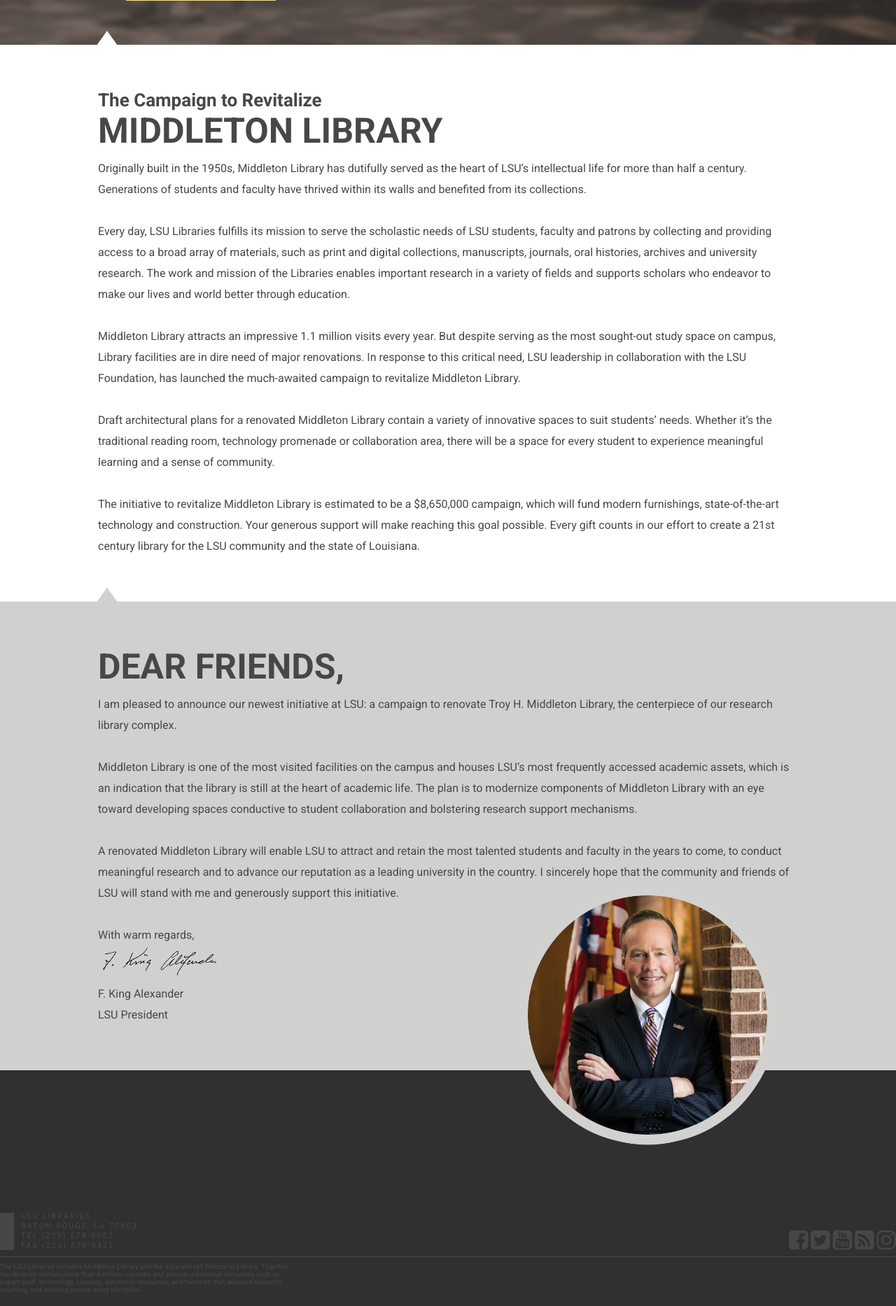
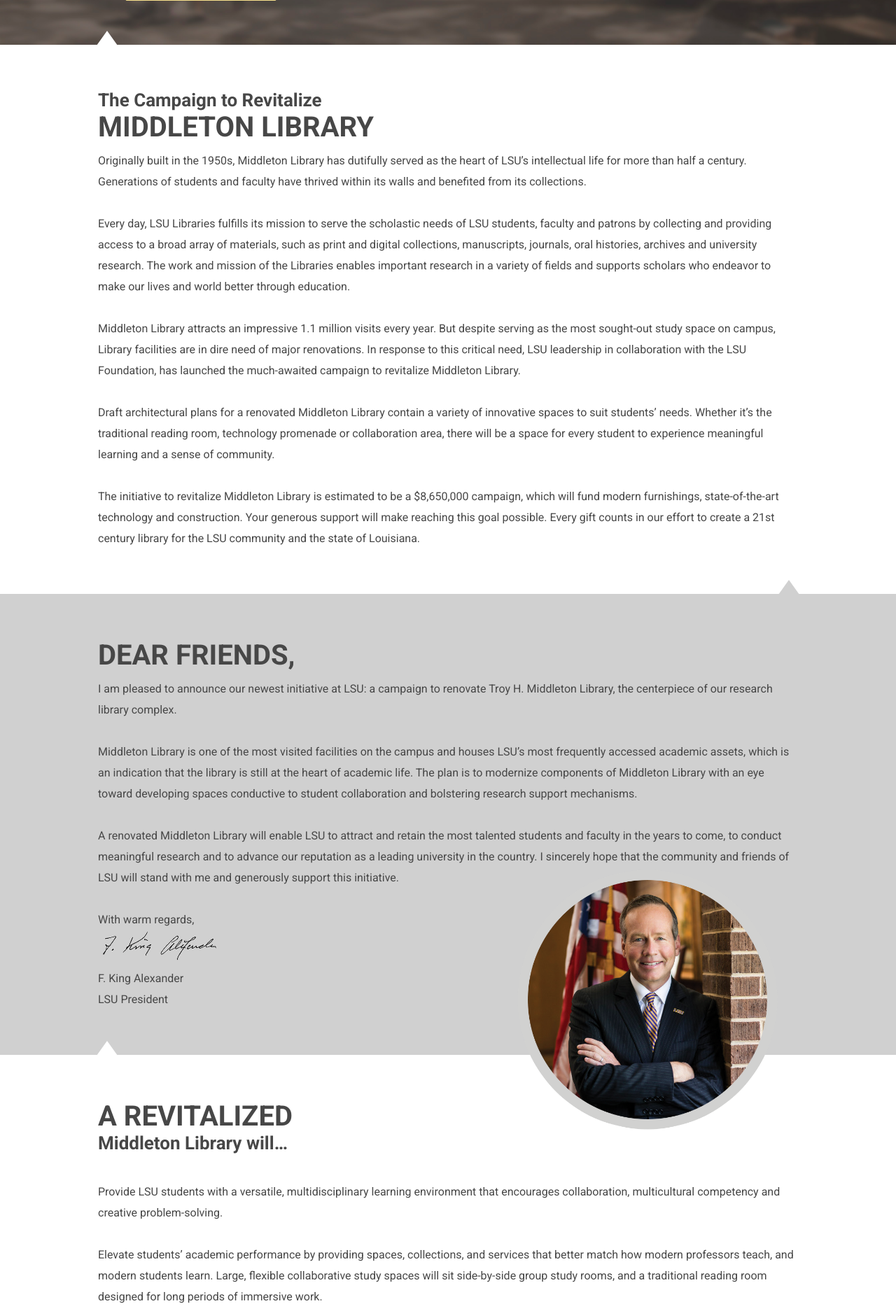
Before and after one commit to lsulibraries/naming, a PHP site: page / in a window 1280 px wide. Shown: the part 688-2555 px from the top of the page at 70% size. Run offline with PHP 8.4, Linux system fonts and the light colour scheme.

Commit message:
Adds last page

```diff
--- a/css/pastel.css
+++ b/css/pastel.css
@@ -1595,6 +1595,11 @@
   background: rgba(0, 0, 0, 0.2) !important;
 }
 
+.footer {
+  background: white;
+  padding: 0px 10%;
+}
+
 .libFooter {
   height: auto;
   width: 100%;
@@ -1602,7 +1607,7 @@
   display: flex;
   flex-direction: row;
   border-bottom: 1px solid #474747;
-  margin-top: 200px;
+  padding-top: 200px;
 }
 
 .rightFooter {
@@ -2433,41 +2438,50 @@
   font-weight: 700;
 }
 
-.textBody, .textBody2 {
+.textBody, .textBody2, .textBody3 {
   background: white;
   padding: 5% 10% 5% 10%;
   position: relative;
   display: flex;
   flex-direction: column;
 }
-.textBody .textContainer, .textBody2 .textContainer {
+.textBody .textContainer, .textBody2 .textContainer, .textBody3 .textContainer {
   max-width: 1000px;
   align-self: center;
 }
-.textBody h2, .textBody2 h2 {
+.textBody h2, .textBody2 h2, .textBody3 h2 {
   color: #474747;
   font-weight: 700;
-  font-size: 50px;
-}
-.textBody h3, .textBody2 h3 {
+  font-size: 40px;
+}
+.textBody h3, .textBody2 h3, .textBody3 h3 {
   font-size: 26px;
 }
 
 .textBody2 {
   background: #d0d0d0;
+  z-index: 2;
+}
+
+.textBody3 h2 {
+  margin: 0px;
+}
+.textBody3 h3 {
+  margin-bottom: 40px;
 }
 
 h3 {
   margin: 0px;
 }
 
-.textBody::before, .textBody2::before {
+.textBody::before, .textBody2::before, .textBody3::before, .textBody3::before {
   content: '';
   border-left: 25px solid transparent;
   border-right: 25px solid transparent;
   border-bottom: 35px solid white;
   position: absolute;
   top: -20px;
+  z-index: 3;
 }
 
 .textBody2::before {
@@ -2477,6 +2491,7 @@
   border-bottom: 35px solid #d0d0d0;
   position: absolute;
   top: -20px;
+  right: 10%;
 }
 
 .textContent {
--- a/css/pastel.scss
+++ b/css/pastel.scss
@@ -1632,6 +1632,11 @@
   }
 }
 
+.footer{
+      background: white;
+    padding: 0px 10%;
+}
+
 .libFooter {
   height: auto;
   width: 100%;
@@ -1639,7 +1644,7 @@
   display: flex;
   flex-direction: row;
   border-bottom: 1px solid #474747;
-  margin-top: 200px;
+  padding-top: 200px;
 }
 
 .rightFooter {
@@ -2486,7 +2491,7 @@
     h2 {
     color: #474747;
     font-weight: 700;
-    font-size: 50px;
+    font-size: 40px;
     }
     h3{
     font-size: 26px;
@@ -2497,6 +2502,20 @@
 .textBody2{
   @extend .textBody;
   background: #d0d0d0;
+  z-index: 2;
+}
+
+
+.textBody3{
+    @extend .textBody;
+h2 {
+    margin: 0px;
+}
+
+h3{
+      margin-bottom: 40px;
+}
+
 }
 
 
@@ -2504,13 +2523,14 @@
   margin: 0px;
 }
 
-.textBody::before {
+.textBody::before, .textBody3::before {
   content: '';
   border-left: 25px solid transparent;
   border-right: 25px solid transparent;
   border-bottom: 35px solid white;
   position: absolute;
   top: -20px;
+  z-index: 3;
 }
 
 .textBody2::before {
--- a/index.php
+++ b/index.php
@@ -347,9 +347,28 @@
     <br><img class='signature' src='images/fkingsign.png'><img class="photo" src="images/fkingphoto.png"><br>
     F. King Alexander<br>
     LSU President
+    </div>
+  </div>
+</div>
 
-    </div></div>
+
+<div class="textBody3">
+  <div class="textContainer">
+  <h2>A REVITALIZED</h2>
+  <h3>Middleton Library will…</h3>
+    <div class="textContent">
+   Provide LSU students with a versatile, multidisciplinary learning environment that encourages collaboration, multicultural competency and creative problem-solving.<br><br>
+Elevate students’ academic performance by providing spaces, collections, and services that better match how modern professors teach, and modern students learn. Large, flexible collaborative study spaces will sit side-by-side group study rooms, and a traditional reading room designed for long periods of immersive work.
+    <br><br>
+    Enhance students’ exposure to state-of-the-art technologies that will prepare them for the workforce of tomorrow. Technological investments will include a robust electrical system to accommodate 21st century computing and mobile devices, monitors, high-definition visualization technologies, and video conferencing. <br><br>
+Enable LSU to recruit the best students and faculty by offering an inspiring learning environment that is also comfortable, safe, and open at all hours. It will also feature an array of academic support services such as research and writing assistance, tutoring, and IT support. <br><br>Reaffirm the university’s commitment to the excellence in learning and research that lie at the heart of its academic mission. <br><br>
+
+
+
     </div>
+  </div>
+</div>
+<div class="footer">
 
             <div class="libFooter">
           <div class="leftFooter">
@@ -374,7 +393,7 @@
             Copyright &copy; 2016. All Rights Reserved. Official Web Page of Louisiana State University.
           </div>
         </div>
-
+</div>
     </div>
 
   <nav id="about">
--- a/js/pastel.js
+++ b/js/pastel.js
@@ -209,9 +209,9 @@
 });
 
 window.sr = ScrollReveal();
-sr.reveal('.newmap, .zoomPrompt', { duration: 500, delay: 120, origin: 'top', distance: '25px', scale: 1, opacity: 0, useDelay: 'once'});
+sr.reveal('.newmap, .zoomPrompt, .textContainer', { duration: 500, delay: 120, origin: 'top', distance: '25px', scale: 1, opacity: 0, useDelay: 'once'});
 sr.reveal('.breadcrumb, .libLogo', { duration: 1000, delay: 0, origin: 'left', distance: '500px', scale: 1, opacity: 0, useDelay: 'once'});
-sr.reveal('.mapOptions, .mapHeader, .mapText', { duration: 1000, delay: 300, origin: 'bottom', distance: '25px', scale: 1, opacity: 0, useDelay: 'once'});
+sr.reveal('.mapOptions, .mapHeader, .mapText, .photo', { duration: 1000, delay: 300, origin: 'bottom', distance: '25px', scale: 1, opacity: 0, useDelay: 'once'});
 sr.reveal('.modalContainer', { duration: 100, delay: 100, origin: 'bottom', distance: '25px', scale: 1, opacity: 1});
 sr.reveal('.giftPrompt', { duration: 500, delay: 600, origin: 'top', distance: '25px', scale: 1, opacity: 0, useDelay: 'onload'});
 });
```
Lines whose indentation alone changed are shown as unchanged.
